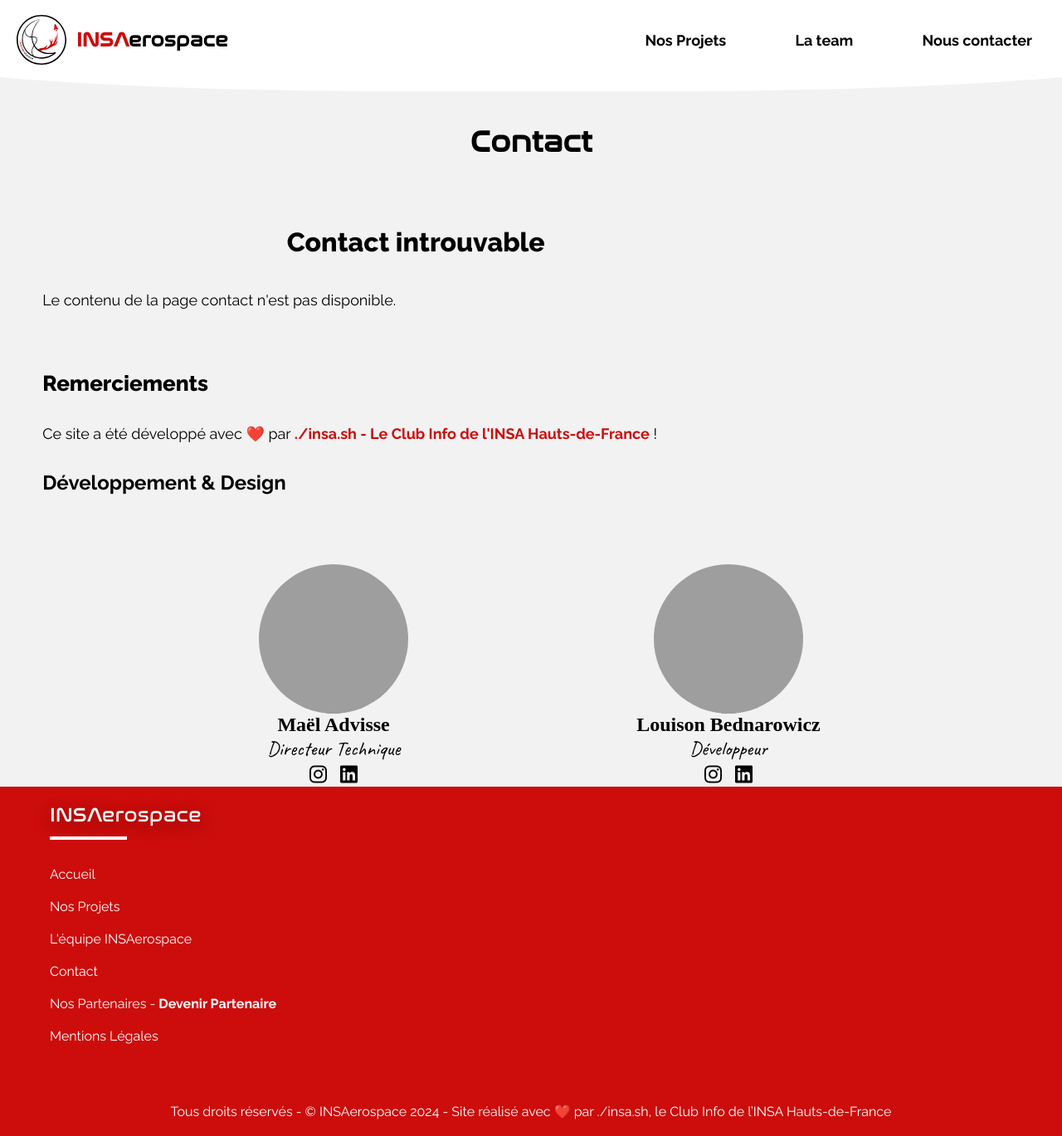
After one commit to insa-sh/site-insaerospace, a Django app: page /contact/ in a window 1280 px wide. The commit adds this page. Shown: the whole page at 83% size. Run offline with Django 5.2, Linux system fonts and the light colour scheme; data that the repository does not hold is empty; some libraries are stand-ins or nearby versions; some web fonts are replaced.

Commit message:
feat: add contact page and related functionality

```diff
--- a/insaerospace/insaerospace/urls.py
+++ b/insaerospace/insaerospace/urls.py
@@ -23,12 +23,16 @@ urlpatterns = [
     path('', views.accueil, name='accueil'),
     path('nos-projets/', views.nosProjets, name='nos-projets'),
     path('nos-membres/', views.nosMembres, name='nos-membres'),
+    path('contact/',views.contact, name='contact'),
+
     path('nos-projets/<slug:slug_project>/<slug:slug_article>/', views.article_detail, name='article_detail'),
     path('nos-projets/<slug:slug_project>/', views.project_detail, name='project_detail'),
+
     path('api/fetch_projets/', views.fetch_projets, name='fetch_projets'),
     path('api/fetch_articles/', views.fetch_articles, name='fetch_articles'),
     path('api/fetch_membres/', views.fetch_membres, name='fetch_membres'),
     path('api/fetch_roles/', views.fetch_roles, name='fetch_roles'),
     path('api/fetch_poles/', views.fetch_poles, name='fetch_poles'),
-    path('api/fetch_caroussel/', views.fetch_caroussel, name='caroussel'),
+    path('api/fetch_caroussel/', views.fetch_caroussel, name='tech_caroussel'),
+    path('api/fetch_contact/', views.fetch_contact, name='fetch_contact'),
 ]
--- a/insaerospace/main/static/main/article.css
+++ b/insaerospace/main/static/main/article.css
@@ -250,7 +250,7 @@ div.article {
 
 
 
-#article-body {
+.article-body {
 
     align-self: center;
 
--- a/insaerospace/main/static/main/base.css
+++ b/insaerospace/main/static/main/base.css
@@ -58,6 +58,7 @@ a {
     font-family: inherit;
     font-size: inherit;
     font-weight: inherit;
+
 }
 
 p {
--- /dev/null
+++ b/insaerospace/main/static/main/contact-page.css
@@ -0,0 +1,15 @@
+
+
+div.membres {
+    display: flex;
+    flex-wrap: wrap;
+    justify-content: space-evenly;
+    align-items: center;
+    margin-top: 40px;
+
+
+    img {
+        border: none;
+        box-shadow: none;
+    }
+}
--- a/insaerospace/main/static/main/scripts/article.js
+++ b/insaerospace/main/static/main/scripts/article.js
@@ -61,7 +61,7 @@ async function fetchArticles() {
                     year: 'numeric'
                 })}</p>
                         </div>
-                        <div id='article-body'>${Array.isArray(article.content) && article.content.length > 0
+                        <div class='article-body'>${Array.isArray(article.content) && article.content.length > 0
                         ? article.content.map(item => item && item.body ? marked(item.body) : '').join('<br>')
                         : '<p class="messageErreur">Cet article est vide...</p>'}</div>
 
--- /dev/null
+++ b/insaerospace/main/static/main/scripts/page.js
@@ -0,0 +1,42 @@
+import { marked } from "https://cdn.jsdelivr.net/npm/marked/lib/marked.esm.js";
+
+async function fetchContact() {
+    try {
+        const response = await fetch('/api/fetch_contact');
+        const data = await response.json();
+        const contact = data.data;
+
+        // Update the page title
+        if (contact && contact.title) {
+            document.title = `${contact.title} | INSAerospace`;
+        } else {
+            document.title = `Contact | INSAerospace`;
+        }
+
+        // Get the container where contact data will be displayed
+        const contactContainer = document.getElementById('contactContainer');
+        if (contactContainer) {
+            if (contact && contact.contenu) {
+                contactContainer.innerHTML = `
+                    <div class="contact">
+                        <h1>${contact.title || 'Contact'}</h1>
+                        <div class="content">${marked(contact.contenu)}</div>
+                    </div>
+                `;
+            } else {
+                contactContainer.innerHTML = `
+                    <div class="contact">
+                        <h1>Contact introuvable</h1>
+                        <p>Le contenu de la page contact n'est pas disponible.</p>
+                    </div>
+                `;
+            }
+        } else {
+            console.error("Element with id 'contactContainer' not found.");
+        }
+    } catch (error) {
+        console.error('Error fetching contact:', error);
+    }
+}
+
+document.addEventListener('DOMContentLoaded', fetchContact);
--- a/insaerospace/main/templates/main/base.html
+++ b/insaerospace/main/templates/main/base.html
@@ -29,7 +29,7 @@
                 <ul>
                     <a href="{% url 'nos-projets' %}"><i class="fa-solid fa-caret-right mobile-only"></i> Nos Projets</a>
                     <a href="{% url 'nos-membres'%}"><i class="fa-solid fa-caret-right mobile-only"></i> La team</a>
-                    <a href="#"><i class="fa-solid fa-caret-right mobile-only"></i> Nous contacter</a>
+                    <a href="{% url 'contact'%}"><i class="fa-solid fa-caret-right mobile-only"></i> Nous contacter</a>
                 </ul>
             </nav>
             <div id="hamburger-button" class="mobile-only" onclick="toggleNavMenu()" tabindex="0"><i class="fa-solid fa-bars" ></i></div>
--- /dev/null
+++ b/insaerospace/main/templates/main/contact.html
@@ -0,0 +1,85 @@
+{% extends "main/base.html" %}
+{% load static %}
+
+{% block title %}Nos membres{% endblock %}
+
+
+{% block extrahead %}
+<link rel="stylesheet" href="{% static 'main/article.css' %}">
+<link rel="stylesheet" href="{% static 'main/contact-page.css' %}">
+<link rel="stylesheet" href="{% static 'main/membres.css' %}">
+
+
+{% endblock %}
+
+{% block content %}
+<div class="classic-page-margin">
+    <h1 class="page-title">Contact</h1>
+
+    <div id="contactContainer" class="article-body">
+        <!-- loading icon from fontawesome -->
+
+    </div>
+    <div id="mandatoryContainer">
+        <div class="article-body">
+            <h2>Remerciements</h2>
+            <p>Ce site a été développé avec ❤️ par <a href="http://insash.org">./insa.sh - Le Club Info de l'INSA
+                    Hauts-de-France</a> !</p>
+            <h3>Développement & Design</h3>
+
+
+        </div>
+        <!-- faire deux box pour les deux développeurs avec liens vers leurs réseaux, nom prenom, site perso... -->
+        <div class="membres">
+            <div class="membre">
+                <div class="photo-de-profil">
+                    <img src="http://localhost:1337/uploads/default_pp_a375f13862.png" alt="Maël Advisse">
+                    <div class="emoji-box">
+                        <img class="emoji1" src="emoji_url_here">
+                        <img class="emoji2" src="emoji_url_here">
+                        <img class="emoji3" src="emoji_url_here">
+                        <img class="emoji4" src="emoji_url_here">
+                        <img class="emoji5" src="emoji_url_here">
+                    </div>
+                </div>
+                <h3>Maël Advisse</h3>
+                <p class="role">Directeur Technique</p>
+                <div class="reseaux">
+                    <a href="https://instagram.com/mael" target="_blank">
+                        <i class="fa-brands fa-instagram reseau-icon"></i>
+                    </a>
+                    <a href="https://linkedin.com/in/mael" target="_blank">
+                        <i class="fa-brands fa-linkedin reseau-icon"></i>
+                    </a>
+                </div>
+            </div>
+            <div class="membre">
+                <div class="photo-de-profil">
+                    <img src="http://localhost:1337/uploads/default_pp_a375f13862.png" alt="Louison Bednarowicz">
+                    <div class="emoji-box">
+                        <img class="emoji1" src="emoji_url_here">
+                        <img class="emoji2" src="emoji_url_here">
+                        <img class="emoji3" src="emoji_url_here">
+                        <img class="emoji4" src="emoji_url_here">
+                        <img class="emoji5" src="emoji_url_here">
+                    </div>
+                </div>
+                <h3>Louison Bednarowicz</h3>
+                <p class="role">Développeur</p>
+                <div class="reseaux">
+                    <a href="https://instagram.com/louison" target="_blank">
+                        <i class="fa-brands fa-instagram reseau-icon"></i>
+                    </a>
+                    <a href="https://linkedin.com/in/louison" target="_blank">
+                        <i class="fa-brands fa-linkedin reseau-icon"></i>
+                    </a>
+                </div>
+            </div>
+        </div>
+    </div>
+
+</div>
+<script type="module" src="{% static 'main/scripts/page.js' %}"></script>
+
+
+{% endblock %}
--- a/insaerospace/main/views.py
+++ b/insaerospace/main/views.py
@@ -144,6 +144,19 @@ def fetch_poles(request):
     else:
         return JsonResponse({'error': 'Error fetching poles'}, status=500)
 
+# récupérer le contenu de la page contact (strapi single type)
+@require_GET
+def fetch_contact(request):
+    api_token = os.getenv('API_TOKEN')
+    headers = {
+        'Authorization': f'Bearer {api_token}'
+    }
+
+    response = requests.get('http://127.0.0.1:1337/api/contact-page?fields=titre,contenu', headers=headers)
+    if response.status_code == 200:
+        return JsonResponse(response.json())
+    else:
+        return JsonResponse({'error': 'Error fetching contact page'}, status=500)
 
 
 
@@ -167,3 +180,6 @@ def project_detail(request, slug_project):
 
 def nosMembres(request):
     return render(request, 'main/nos-membres.html')
+
+def contact(request):
+    return render(request, 'main/contact.html')
```
